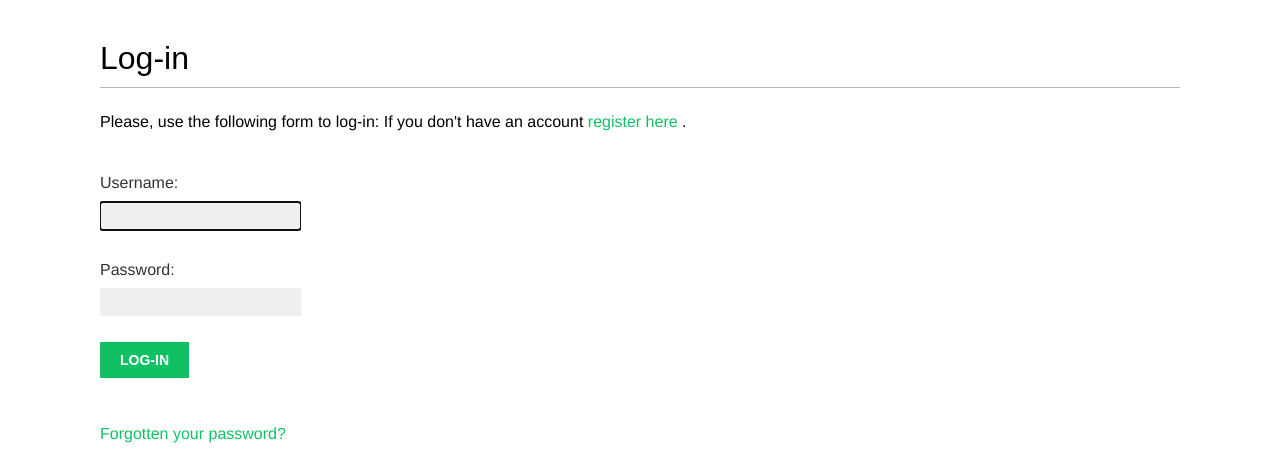
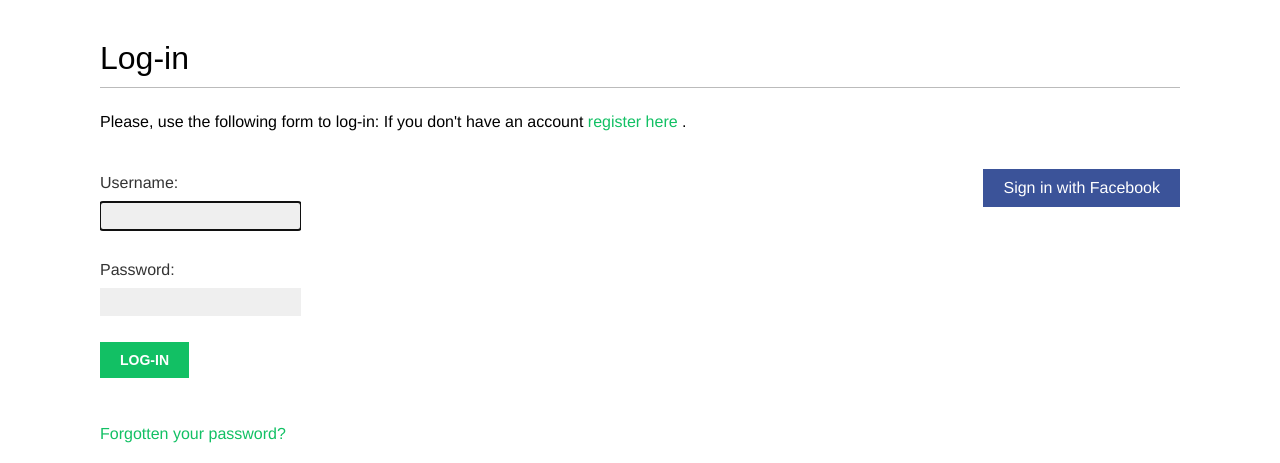
Before and after one commit to ginjardev/social-share, a Django app: page /account/login/ in a window 1280 px wide. Shown: the part 47-510 px from the top of the page. Run offline with Django 4.2, Linux system fonts and the light colour scheme; parts of the project's set-up code (start-up, migrations or seed data) failed here and were passed over; some web fonts are replaced.

Commit message:
facebook auth

```diff
--- a/account/static/css/base.css
+++ b/account/static/css/base.css
@@ -226,7 +226,7 @@ ul.messages li a.close {
 
 .social li a {
     width: 100%;
-    height: 100%;
+    height: auto;
     display: block;
     color: #fff;
 }
--- a/account/templates/account/login.html
+++ b/account/templates/account/login.html
@@ -9,7 +9,7 @@
     <p><input type="submit" value="Log in"></p>
 </form>
 <p>
-<a href="{% url "password_reset" %}">
+<a href="{% url 'password_reset' %}">
 Forgotten your password?
 </a>
 </p>
--- a/account/templates/registration/login.html
+++ b/account/templates/registration/login.html
@@ -24,4 +24,13 @@ If you don't have an account <a href="{% url 'register' %}">register here </a>.
         </a>
     </p>
 </div>
+<div class="social">
+    <ul>
+        <li class="facebook">
+            <a href="{% url 'social:begin' 'facebook' %}">
+                Sign in with Facebook
+            </a>
+        </li>
+    </ul>
+</div>
 {% endblock %}
--- a/account/views.py
+++ b/account/views.py
@@ -7,6 +7,8 @@ from .models import Profile
 from django.contrib import messages
 
 
+def home(request):
+    return HttpResponse(request, '<h1>Home</h1>')
 
 def user_login(request):
     if request.method == 'POST':
```
Also changed, not shown: bookmarks/settings.py (+14 -0 lines), db.sqlite3.
